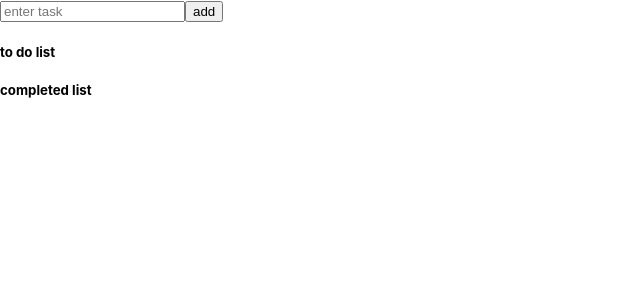
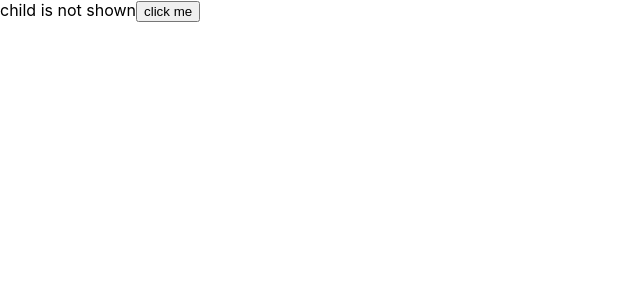
Before and after one commit to AppstoneDev/batch19, a React (Create React App) app: page / in a window 1280 px wide. Shown: the top 300 px of the page, without its empty margins (0-640 px from the left). Built offline with nearby package versions, Linux system fonts and the light colour scheme.

Commit message:
completed useEffect

```diff
--- a/src/index.js
+++ b/src/index.js
@@ -1,6 +1,7 @@
 import React from 'react';
 import ReactDOM from 'react-dom/client';
 import './index.css';
+import Parent from './lifecycle/parent';
 import Conditional from './newcomps/conditionalRendering';
 import Mapper from './newcomps/mapper';
 import Styling from './newcomps/styling';
@@ -11,9 +12,9 @@ import Shortcuts from './shortcuts/shortcuts';
 
 const root = ReactDOM.createRoot(document.getElementById('root'));
 root.render(
-  <React.StrictMode>
-    <Mapper />
-  </React.StrictMode>
+  // <React.StrictMode>
+    <Parent />
+  // </React.StrictMode>
 );
 
 // If you want to start measuring performance in your app, pass a function
@@ -43,3 +44,9 @@ reportWebVitals();
 //Fetch the list of users from reqres.in list users API.
 //store the users in a state variable
 //each user should have an option to delete and move
+
+//ASSIGNMENT 6
+// in the lifecycle folder we have a parent and a child.
+// When the child is being shown in the screen start a timer.
+// when the child is removed from the screen then stop the timer and
+// show the total time on the screen.
--- /dev/null
+++ b/src/lifecycle/child.js
@@ -0,0 +1,37 @@
+import { useEffect, useState } from "react"
+
+export default function Child() {
+  const [val, setVal] = useState(0);
+  const [val2, setVal2] = useState(0);
+
+  //when component is added to screen
+  useEffect(() => {
+    //API to fetch profile data
+    console.log("child is rendered on the screen");
+  }, [])
+
+  useEffect(() => {
+    console.log("child is updated");
+  }, [val])
+
+  //when component is removed from screen
+  useEffect(() => {
+    //destry all values and variables
+    return ()=>{
+      console.log("child is being removed from screen")
+    }
+  }, [])
+
+  return (
+    <div>
+      hi from child
+      <button
+        onClick={() => {
+          setVal(val + 1);
+        }}
+      >
+        inc
+      </button>
+    </div>
+  )
+}
--- /dev/null
+++ b/src/lifecycle/parent.js
@@ -0,0 +1,18 @@
+import { useState } from "react";
+import Child from "./child";
+
+export default function Parent() {
+  const [showChild, setShowChild] = useState(false);
+
+  return (
+    <div>
+      {showChild === true ? <Child /> : "child is not shown"}
+
+      <button
+        onClick={() => {
+          setShowChild(!showChild);
+        }}
+      > click me </button>
+    </div>
+  )
+}
```
